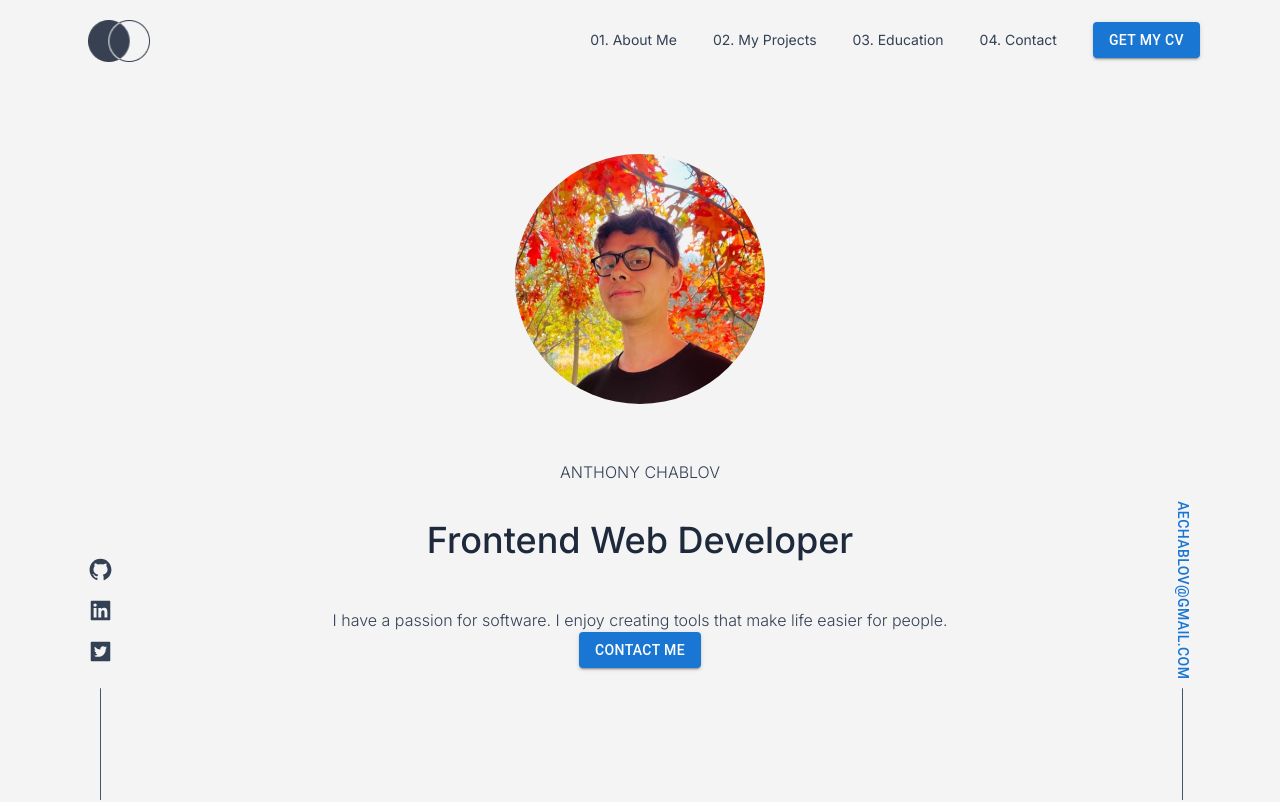
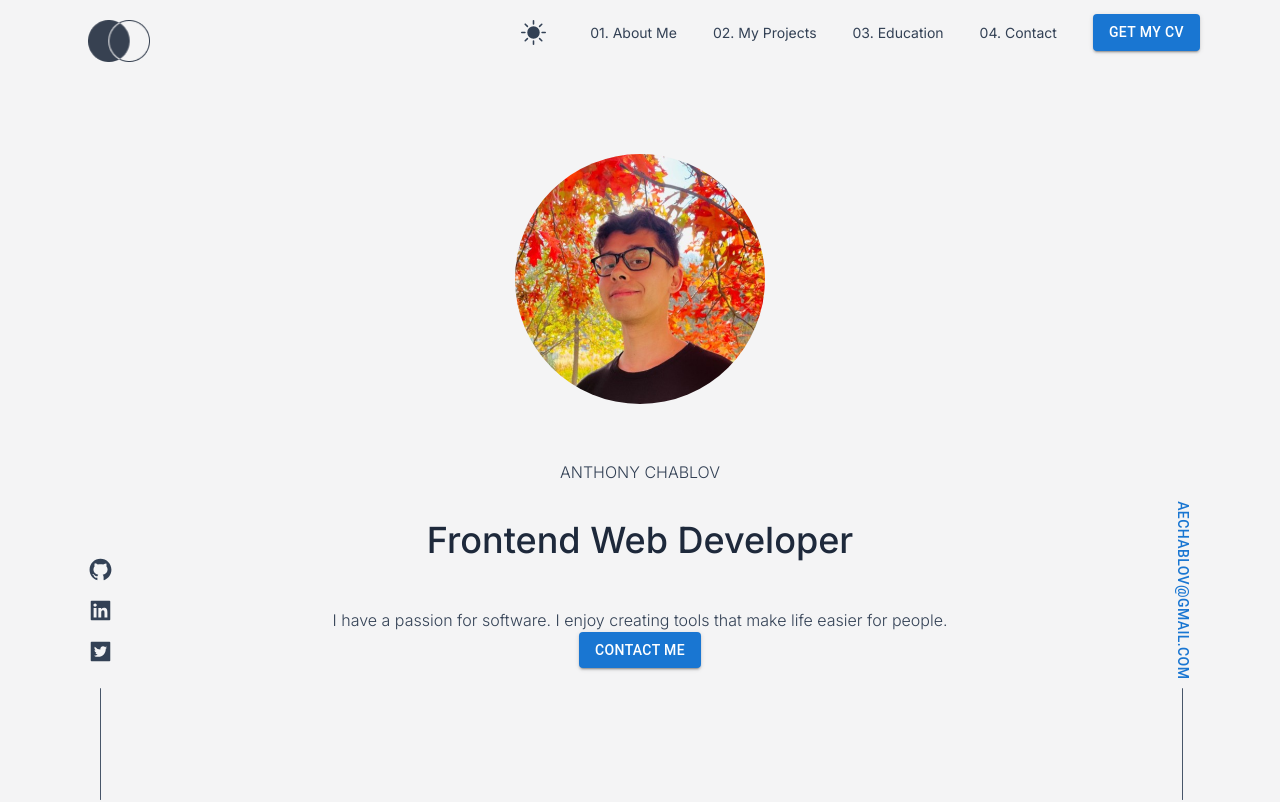
Before and after one commit to AnthonyChablov/personal-website-v2, a Next.js app: page / in a window 1280 px wide. Shown: the top 802 px of the page. Built offline with nearby package versions, Linux system fonts and the light colour scheme.

Commit message:
add dark mode functionality

```diff
--- a/components/Common/Icons.tsx
+++ b/components/Common/Icons.tsx
@@ -3,20 +3,23 @@ import {DiCss3, DiSass, DiReact, DiNodejs, DiNpm, DiPython, DiMongodb} from 'rea
 import {HiDatabase} from "react-icons/hi";
 import {SiTypescript, SiJavascript, SiTailwindcss, SiFirebase, SiNextdotjs} from 'react-icons/si';
 import {TbExternalLink, TbSchool} from 'react-icons/tb';
+import {BsSunFill, BsFillMoonFill} from 'react-icons/bs';
 
 interface IIcons {
     type : string,
     size: number,
 }
 
-const Icons = ({type, size}:IIcons) => {
+const Icons = ({ type, size }:IIcons) => {
   return (
     <div className='text-slate-700'>{
         {
-          school: <TbSchool size={size}/>,
-          mongoDB: <DiMongodb size={size}/>,
-          next: <SiNextdotjs size={size}/>,
-          menu: <AiOutlineMenu size={size}/>,
+          moon : <BsFillMoonFill size={size}/> ,
+          sun : <BsSunFill size={size}/> ,
+          school: <TbSchool size={size}/> ,
+          mongoDB: <DiMongodb size={size}/> ,
+          next: <SiNextdotjs size={size}/> ,
+          menu: <AiOutlineMenu size={size}/> ,
           close: <AiOutlineClose size={size}/>,
           link : <TbExternalLink size={size}/>,
           twitter : <AiFillTwitterSquare size={size}/>,
--- a/components/Nav/NavBar.tsx
+++ b/components/Nav/NavBar.tsx
@@ -95,7 +95,7 @@ const NavBar = () => {
   return (
     <>
       <motion.nav className={` px-4 py-3 lg:px-20 mx-auto flex justify-between
-        items-center lg:items-baseline sticky top-0 z-50
+        items-center lg:items-baseline sticky top-0 z-50 dark:bg-zinc-900
         ${!show && 'hidden'}
         ${color && 'backdrop-blur bg-zinc-100/90 shadow-2xl '}`}
         initial={{ opacity: 0 }}
--- a/components/Nav/NavMenu.tsx
+++ b/components/Nav/NavMenu.tsx
@@ -1,8 +1,10 @@
 import NavLink from "./NavLink";
 import Link from "next/link";
+import IconButton from "@mui/material/IconButton";
 import Button from "@mui/material/Button";
 import { useStateStore } from "../../store/useStore";
 import { motion } from "framer-motion";
+import Icons from "../Common/Icons";
 
 const navigationLinks= [
   {text: '01. About Me', linkTo: '#about'},
@@ -24,6 +26,7 @@ const listVariants ={
     }
   }
 }
+
 const navigationLinksVariants={
   hidden:{
     opacity: 0,
@@ -44,23 +47,41 @@ const NavMenu = () => {
 
   const toggleSideBar = useStateStore(state => state.toggleSideBar);
   const setToggleSideBar = useStateStore(state => state.setToggleSideBar);
+  const setTheme = useStateStore(state => state.setTheme);
+  const theme = useStateStore(state => state.theme);
 
-  function onClickHandeller(){
-    setToggleSideBar(!toggleSideBar)
+  function onClickToggleSidebar(){
+    setToggleSideBar(!toggleSideBar);
+  }
+
+  function onClickDarkModeToggle(){
+    setTheme(theme === 'dark' ? 'light' : 'dark');
   }
 
   return (
-    <div className="h-screen lg:h-0">
-      <motion.ul className={`flex items-center justify-between flex-col
-        lg:space-y-0 lg:space-x-9 lg:flex-row lg:items-center pt-40 lg:pt-0`}
+    <div className="h-screen lg:h-0 ">
+
+      <motion.ul className={`pt-40 flex items-center justify-between flex-col
+        lg:space-y-0 lg:space-x-9 lg:flex-row lg:items-center lg:pt-0` }
         variants={listVariants}
         initial='hidden'
         animate='show'
       >
+        {/* Dark mode toggle */}
+        <IconButton onClick={ () => {
+          onClickDarkModeToggle();
+        }}> {
+          theme === 'light'
+            ? <Icons type="sun" size={25}/>
+            : <Icons type="moon" size={25}/>
+        }
+
+        </IconButton>
         {
           navigationLinks.map((link, i)=>{
             return (
-              <motion.div key={i}
+              <motion.div
+                key={i}
                 variants={navigationLinksVariants}
                 initial={'hidden'}
                 animate={{
@@ -95,7 +116,7 @@ const NavMenu = () => {
                 "
               variant="contained"
               onClick={()=>{
-                onClickHandeller();
+                onClickToggleSidebar();
               }}
             >
               Get My CV
--- a/pages/_document.tsx
+++ b/pages/_document.tsx
@@ -5,7 +5,7 @@ export default function _document() {
     <Html lang='en'
       className='scroll-smooth scrollbar-thin scrollbar-thumb-slate-600 scrollbar-track-slate-300 overflow-y-scroll'>
         <Head/>
-        <body >
+        <body className=''>
             <Main/>
             <NextScript/>
         </body>
--- a/pages/index.tsx
+++ b/pages/index.tsx
@@ -1,4 +1,5 @@
 import Head from "next/head";
+import { useEffect } from "react";
 import NavBar from "../components/Nav/NavBar";
 import Hero from "../components/Hero/Hero";
 import Sidebar from "../components/SideBar/SideBar";
@@ -8,17 +9,33 @@ import AboutMe from "../components/Sections/AboutMe/AboutMe";
 import Education from "../components/Sections/Education/Education";
 import Projects from "../components/Sections/Projects/Projects";
 import useWindowWidth from "../hooks/useWindowWidth";
+import { useStateStore } from "../store/useStore";
 
 export default function Home() {
 
+  /* State */
+  const setTheme = useStateStore(state => state.setTheme);
+  const theme = useStateStore(state => state.theme);
+
   const windowWidth = useWindowWidth();
 
+
+  useEffect(() => {
+
+    if (theme === 'dark' ){
+      document.documentElement.classList.add('dark');
+    }else{
+      document.documentElement.classList.remove('dark');
+    }
+
+  }, [theme]);
+
   return (
-    <div className="">
+    <div className="dark:bg-black">
       <Head>
         <title key={'title'}>Anthony Chablov</title>
       </Head>
-      <div className="bg-zinc-100">
+      <div className="bg-zinc-100 ">
         <NavBar/>
         <div className="h-fit px-10 py-8 mx-auto max-w-5xl ">
           <Hero/>
--- a/store/useStore.tsx
+++ b/store/useStore.tsx
@@ -2,17 +2,21 @@ import create from 'zustand';
 
 type State={
    toggleSideBar: boolean,
-   windowWidth: number
+   windowWidth: number,
+   theme: string
 }
 
 type Action={
     setToggleSideBar: Function,
-    setWindowWidth: Function
+    setWindowWidth: Function,
+    setTheme: Function
 }
 
 export const useStateStore = create<State & Action>((set)=>({
     toggleSideBar: false,
     windowWidth: 0,
+    theme: 'light',
+    setTheme: ( newTheme : string ) => set({ theme : newTheme }),
     setToggleSideBar: ( newToggleSideBar : boolean ) => set({ toggleSideBar : newToggleSideBar }),
     setWindowWidth: ( newWindowWidth : number ) => set({ windowWidth : newWindowWidth})
 }))
--- a/tailwind.config.js
+++ b/tailwind.config.js
@@ -8,10 +8,12 @@ module.exports = {
     // Or if using `src` directory:
     "./src/**/*.{js,ts,jsx,tsx}",
   ],
+  darkMode: 'class',
   theme: {
     extend: {},
   },
   plugins: [
     require('tailwind-scrollbar')({ nocompatible: true }),
   ],
+
 }
```
